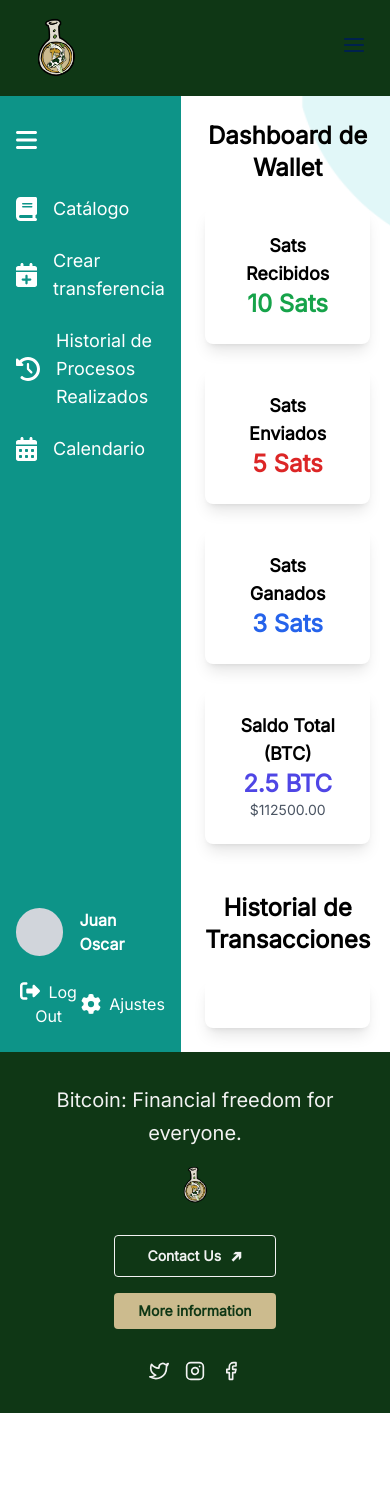
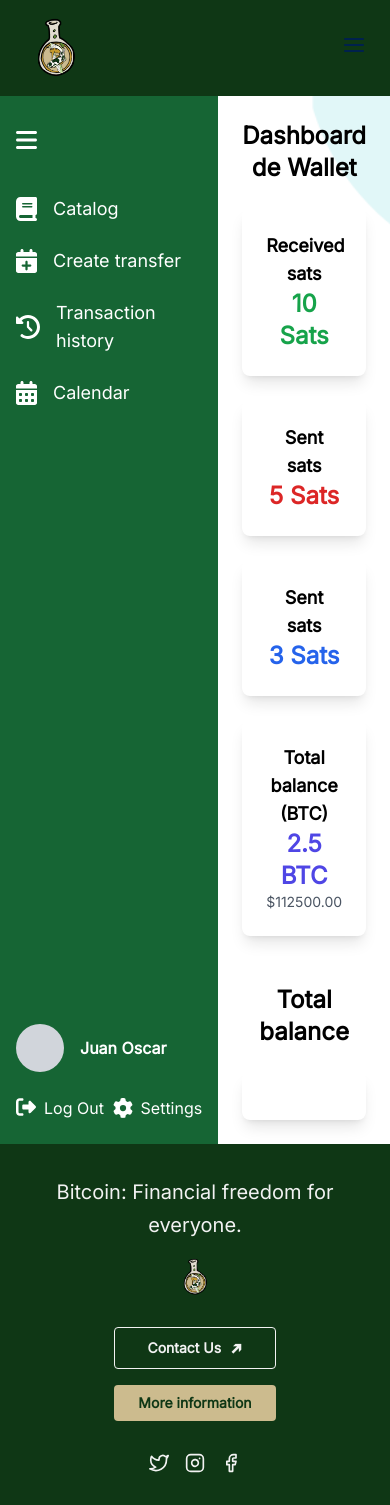
Before and after one commit to isidrocolocho/services-bitcoin-frontend, a React (Create React App) app: page /dashboard in a window 390 px wide. Before the commit the page ends 1413 px from the top, so only its background shows below. Built offline with nearby package versions, Linux system fonts and the light colour scheme.

Commit message:
Dashboard

```diff
--- a/src/views/medico/dashboard/dashboard.jsx
+++ b/src/views/medico/dashboard/dashboard.jsx
@@ -72,7 +72,7 @@ export default function Dashboard() {
   return (
     <div className="flex min-h-screen overflow-hidden" style={{ backgroundImage: "url('/images/sectionServicios.png')", backgroundSize: "cover", backgroundPosition: "center" }}>
       {/* Menú lateral */}
-      <aside className={`bg-teal-600 text-white flex flex-col justify-between py-6 transition-all duration-300 ${isMenuOpen ? "w-64" : "w-16"}`}>
+      <aside className={`bg-green-800 text-white flex flex-col justify-between py-6 transition-all duration-300 ${isMenuOpen ? "w-64" : "w-16"}`}>
         <div>
           {/* Botón para abrir/cerrar el menú */}
           <button className="text-white px-4 py-2" onClick={toggleMenu} aria-label="Toggle menu">
@@ -81,21 +81,21 @@ export default function Dashboard() {
 
           {/* Opciones del menú */}
           <ul className="mt-8 space-y-6">
-            <li className="flex items-center px-4 space-x-4 hover:bg-teal-700 cursor-pointer" onClick={() => navigate("/catalogo")}>
+            <li className="flex items-center px-4 space-x-4 hover:bg-green-700 cursor-pointer" onClick={() => navigate("/catalogo")}>
               <FontAwesomeIcon icon={faBook} className="text-2xl" />
-              {isMenuOpen && <span className="text-lg">Catálogo</span>}
+              {isMenuOpen && <span className="text-lg">Catalog</span>}
             </li>
-            <li className="flex items-center px-4 space-x-4 hover:bg-teal-700 cursor-pointer" onClick={() => navigate("/CrearTransferencia")}>
+            <li className="flex items-center px-4 space-x-4 hover:bg-green-700 cursor-pointer" onClick={() => navigate("/CrearTransferencia")}>
               <FontAwesomeIcon icon={faCalendarPlus} className="text-2xl" />
-              {isMenuOpen && <span className="text-lg">Crear transferencia</span>}
+              {isMenuOpen && <span className="text-lg">Create transfer</span>}
             </li>
-            <li className="flex items-center px-4 space-x-4 hover:bg-teal-700 cursor-pointer" onClick={() => navigate("/ProcesosRealizados")}>
+            <li className="flex items-center px-4 space-x-4 hover:bg-green-700 cursor-pointer" onClick={() => navigate("/ProcesosRealizados")}>
               <FontAwesomeIcon icon={faHistory} className="text-2xl" />
-              {isMenuOpen && <span className="text-lg">Historial de Procesos Realizados</span>}
+              {isMenuOpen && <span className="text-lg">Transaction history</span>}
             </li>
-            <li className="flex items-center px-4 space-x-4 hover:bg-teal-700 cursor-pointer" onClick={() => navigate("/calendario")}>
+            <li className="flex items-center px-4 space-x-4 hover:bg-green-700 cursor-pointer" onClick={() => navigate("/calendario")}>
               <FontAwesomeIcon icon={faCalendarAlt} className="text-2xl" />
-              {isMenuOpen && <span className="text-lg">Calendario</span>}
+              {isMenuOpen && <span className="text-lg">Calendar</span>}
             </li>
           </ul>
         </div>
@@ -113,7 +113,7 @@ export default function Dashboard() {
             </button>
             <button className="text-white flex items-center">
               <FontAwesomeIcon icon={faCog} className="text-xl" />
-              {isMenuOpen && <span className="ml-2">Ajustes</span>}
+              {isMenuOpen && <span className="ml-2">Settings</span>}
             </button>
           </div>
         </div>
@@ -126,19 +126,19 @@ export default function Dashboard() {
           <h2 className="text-2xl md:text-3xl font-bold text-center mb-6">Dashboard de Wallet</h2>
           <div className="grid grid-cols-1 sm:grid-cols-2 lg:grid-cols-4 gap-6">
             <div className="bg-white rounded-lg shadow-lg p-6 text-center">
-              <h3 className="text-lg font-semibold">Sats Recibidos</h3>
+              <h3 className="text-lg font-semibold">Received sats</h3>
               <p className="text-2xl font-bold text-green-600">{walletData.received} Sats</p>
             </div>
             <div className="bg-white rounded-lg shadow-lg p-6 text-center">
-              <h3 className="text-lg font-semibold">Sats Enviados</h3>
+              <h3 className="text-lg font-semibold">Sent sats</h3>
               <p className="text-2xl font-bold text-red-600">{walletData.sent} Sats</p>
             </div>
             <div className="bg-white rounded-lg shadow-lg p-6 text-center">
-              <h3 className="text-lg font-semibold">Sats Ganados</h3>
+              <h3 className="text-lg font-semibold">Sent sats</h3>
               <p className="text-2xl font-bold text-blue-600">{walletData.earned} Sats</p>
             </div>
             <div className="bg-white rounded-lg shadow-lg p-6 text-center">
-              <h3 className="text-lg font-semibold">Saldo Total (BTC)</h3>
+              <h3 className="text-lg font-semibold">Total balance (BTC)</h3>
               <p className="text-2xl font-bold text-indigo-600">{walletData.balance} BTC</p>
               <p className="text-sm text-gray-600">${(walletData.balance * walletData.btcPrice).toFixed(2)}</p>
             </div>
@@ -147,7 +147,7 @@ export default function Dashboard() {
 
         {/* Historial de transacciones */}
         <section>
-          <h2 className="text-2xl md:text-3xl font-bold text-center mb-6">Historial de Transacciones</h2>
+          <h2 className="text-2xl md:text-3xl font-bold text-center mb-6">Total balance</h2>
           <div className="bg-white rounded-lg shadow-lg p-6 overflow-auto">
             {/* Tu código de transacciones aquí */}
           </div>
```
